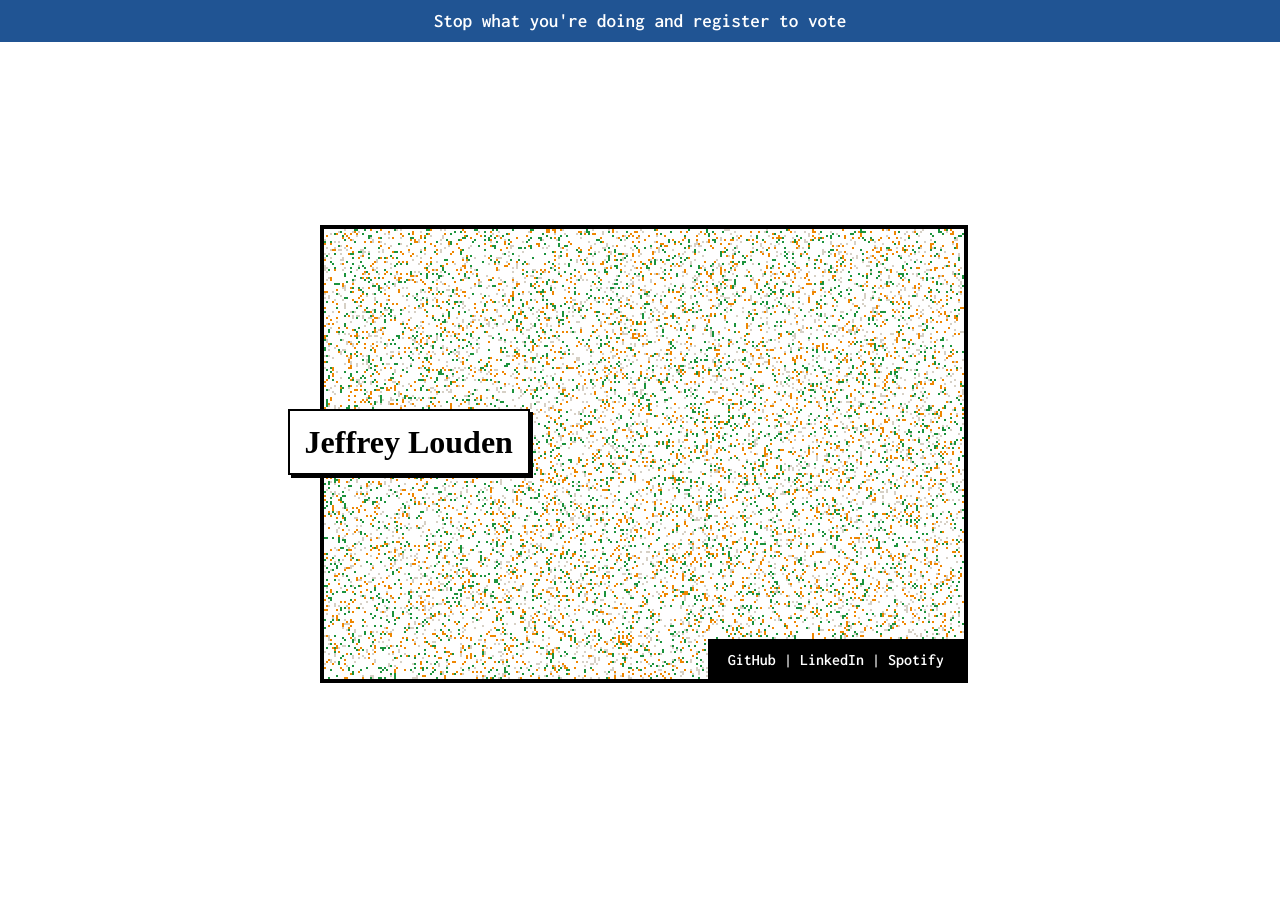
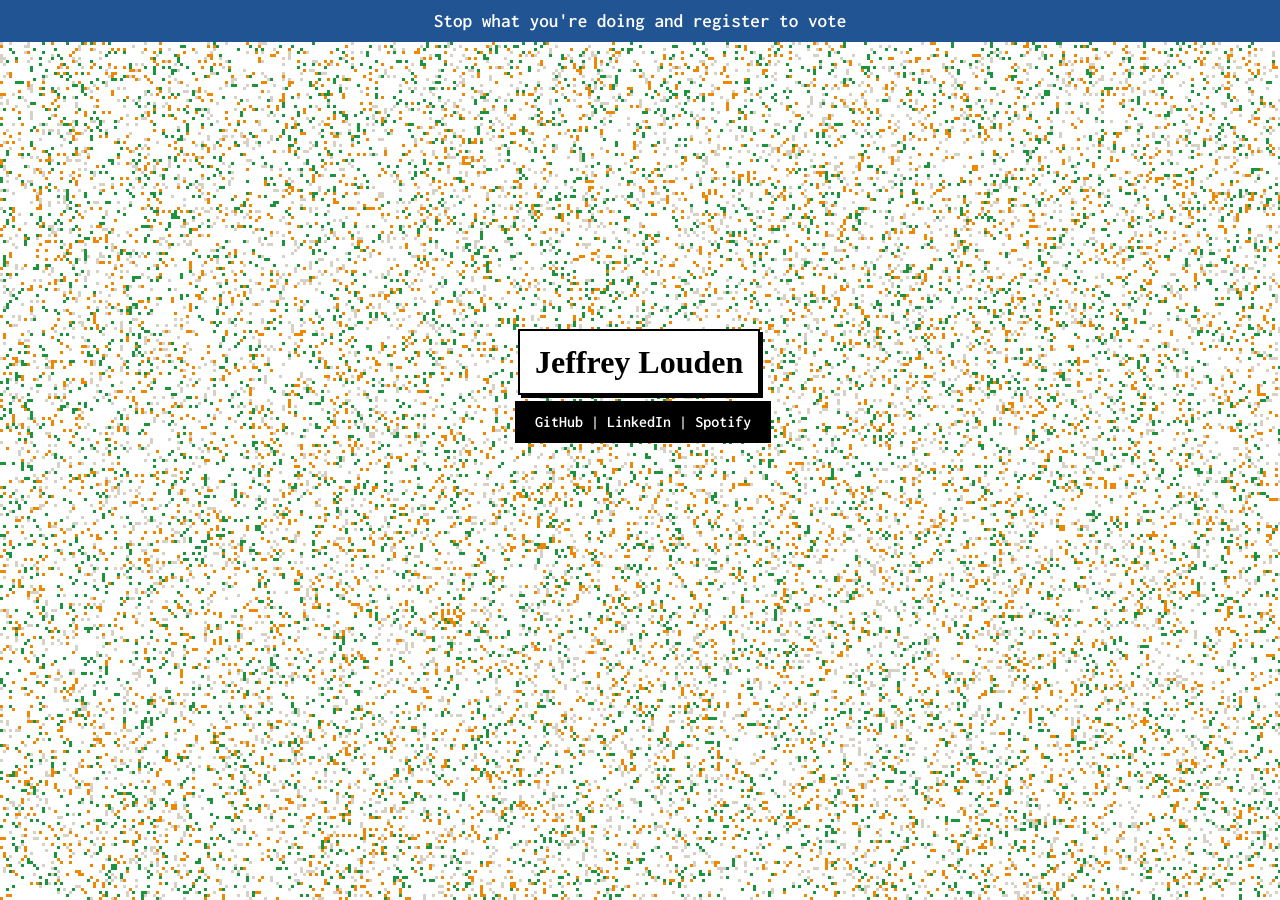
Before and after one commit to jeffreylouden/jeffreylouden.github.com, a Jekyll site: the page built from index.html, in a window 1280 px wide. Built offline with Jekyll 4.4.1, drawn with Linux system fonts in a browser that asks for light colours; some web fonts are replaced.

Commit message:
Back to full-screen

```diff
--- a/css/style.css
+++ b/css/style.css
@@ -179,7 +179,7 @@ h1 {
     text-align: left;
     font-family: 'Alice', serif;
     font-weight: 600;
-    font-size: 1.2rem;
+    font-size: 2rem;
     line-height: 1;
     padding: 15px;
     border: 2px solid #000;
@@ -188,38 +188,36 @@ h1 {
 }
 
 #social {
-    color: #000;
     font-family: 'Inconsolata', monospace;
     font-size: 1rem;
     line-height: 1.4rem;
     padding: 10px 20px;
     text-align: center;
-    position: absolute;
-    bottom: 4px;
+    position: relative;
+    top: 6px;
     background: #000;
     color: #fff;
-    display: inline-block;
-    right: 4px;
+    left: 1px;
 }
 
 header {
     position: absolute;
-    top: 40%;
-    left: -5%;
+    top: 150px;
+    left: calc(50% - 122px);
     font-size: 1rem;
     line-height: 2rem;
     z-index: 999;
-    width: 110%;
 }
 
 #main {
     display: inline-block;
     bottom: 0;
-    left: 25%;
+    left: 0;
     right: 0;
-    top: 25%;
+    top: 0;
     opacity: 0;
     transition: opacity 200ms linear;
+    z-index: 100;
 }
 
 #lines {
@@ -229,7 +227,7 @@ header {
     top: 0;
     width: 100%;
     z-index: 0;
-    border: 4px solid #000;
+    /* border: 4px solid #000; */
 }
 
 #vote {
@@ -245,6 +243,7 @@ header {
     line-height: 2rem;
     background: #0071bc;
     transition: background 500ms;
+    z-index: 101;
 }
 
 #vote:hover {
@@ -253,11 +252,12 @@ header {
 }
 
 @media only screen and (min-width: 500px) {
-    h1 {
-        font-size: 2rem;
+    header {
+        top: calc(50% - 122px);
     }
 
     #social {
+        left: -3px;
         text-align: right;
     }
 
--- a/index.html
+++ b/index.html
@@ -9,6 +9,6 @@ layout: base
     <h1 class="glitch" data-text="{{site.data.index.header}}">
       {{site.data.index.header}}
     </h1>
+    {% include social.html %}
   </header>
-  {% include social.html %}
 </section>
--- a/js/core.js
+++ b/js/core.js
@@ -30,14 +30,10 @@ function generateColors(maxColors) {
     winHeight = window.innerHeight;
     winWidth = window.innerWidth;
 
-    canvas.height = winHeight / 2;
-    canvas.width = winWidth / 2;
+    canvas.height = winHeight;
+    canvas.width = winWidth;
 
-
-    canvas.style.height = canvas.height + "px";
-    canvas.style.width = canvas.width + "px";
-
-    context.scale(2, 2);
+    context.scale(3, 3);
 
   }
 
```
